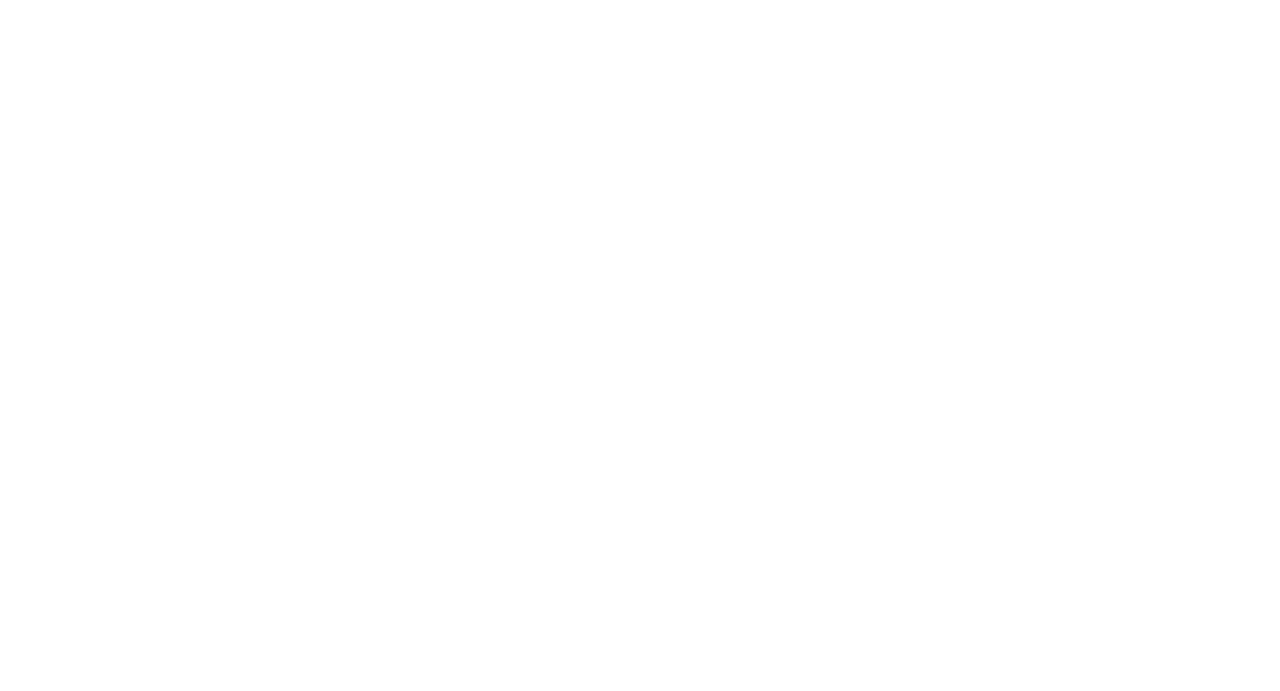
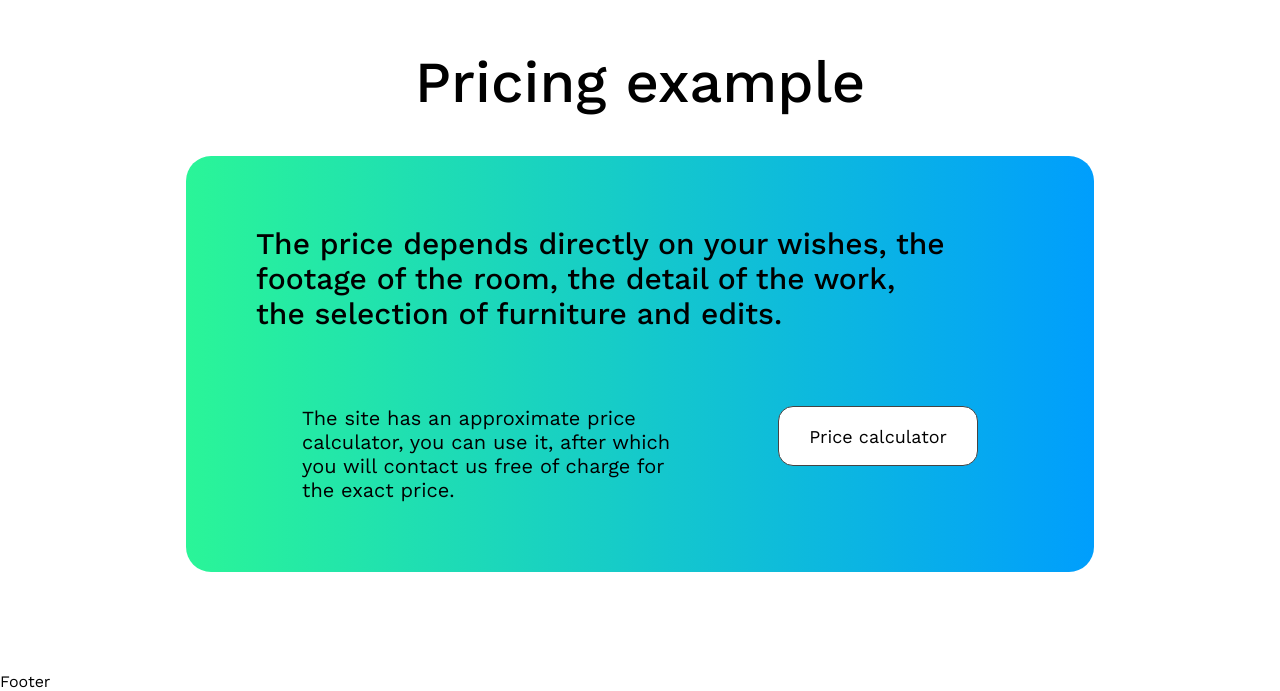
Before and after one commit to VRomanenko04/ArtfulSpaces, a React (Vite) app: page / in a window 1280 px wide. Shown: the part 2321-3012 px from the top of the page. Before the commit the page ends 2188 px from the top, so only its background shows below. Built offline with nearby package versions, Linux system fonts and the light colour scheme.

Commit message:
Сделал блок pricing одним simple компонентом

```diff
--- /dev/null
+++ b/src/components/simple/pricing-block/PricingBlock.tsx
@@ -0,0 +1,24 @@
+import classes from './_pricing-block.module.scss';
+import Button from '../../UI/button/Button';
+
+const PricingBlock = () => {
+    return (
+        <section className={classes.pricing__container}>
+            <h4>Pricing example</h4>
+            <div className={classes.pricing__block}>
+                <div className={classes.up__side}>
+                    <p>
+                        The price depends directly on your wishes, the footage of the room,
+                        the detail of the work, the selection of furniture and edits.
+                    </p>
+                </div>
+                <div className={classes.down__side}>
+                    <p>The site has an approximate price calculator, you can use it, after which you will contact us free of charge for the exact price.</p>
+                    <Button text='Price calculator' link='calculator' extraClass={classes.button}/>
+                </div>
+            </div>
+        </section>
+    )
+}
+
+export default PricingBlock
--- /dev/null
+++ b/src/components/simple/pricing-block/_pricing-block.module.scss
@@ -0,0 +1,56 @@
+@import '../../../style/var';
+
+.pricing__container {
+    display: flex;
+    flex-direction: column;
+    align-items: center;
+    justify-content: center;
+    margin-bottom: 100px;
+
+    h4 {
+        font-size: 58px;
+        font-weight: 500;
+        margin-bottom: 40px;
+    }
+}
+
+.pricing__block {
+    background: $maingradient;
+    display: flex;
+    flex-direction: column;
+    align-items: center;
+    justify-content: center;
+    border-radius: 25px;
+    max-width: 60%;
+    padding: 70px;
+
+    .up__side {
+        margin-bottom: 75px;
+
+        p {
+            font-size: 30px;
+            font-weight: 500;
+            max-width: 90%;
+        }
+    }
+
+    .down__side {
+        display: flex;
+        flex-direction: row;
+        justify-content: space-around;
+
+        p {
+            font-size: 20px;
+            font-weight: 400;
+            max-width: 50%;
+        }
+
+        .button {
+            background-color: #fff;
+            border: 0.5px solid #444444;
+            border-radius: 15px;
+            font-size: 18px;
+            font-weight: 400;
+        }
+    }
+}
--- a/src/components/simple/slider-block/_slider-block.module.scss
+++ b/src/components/simple/slider-block/_slider-block.module.scss
@@ -1,7 +1,7 @@
 @import '../../../style/var';
 
 .block__container {
-    margin: 100px 0;
+    margin: 200px 0;
     display: flex;
     flex-direction: column;
 }
--- a/src/pages/home/Home.tsx
+++ b/src/pages/home/Home.tsx
@@ -1,5 +1,6 @@
 import Header from '../../components/ordinary/home-header/Header';
 import HomeInfo from '../../components/simple/home-info/HomeInfo';
+import PricingBlock from '../../components/simple/pricing-block/PricingBlock';
 import SliderBlock from '../../components/simple/slider-block/SliderBlock';
 
 const Home = () => {
@@ -8,6 +9,7 @@
         <Header/>
         <HomeInfo/>
         <SliderBlock/>
+        <PricingBlock/>
         </>
     )
 }
```
